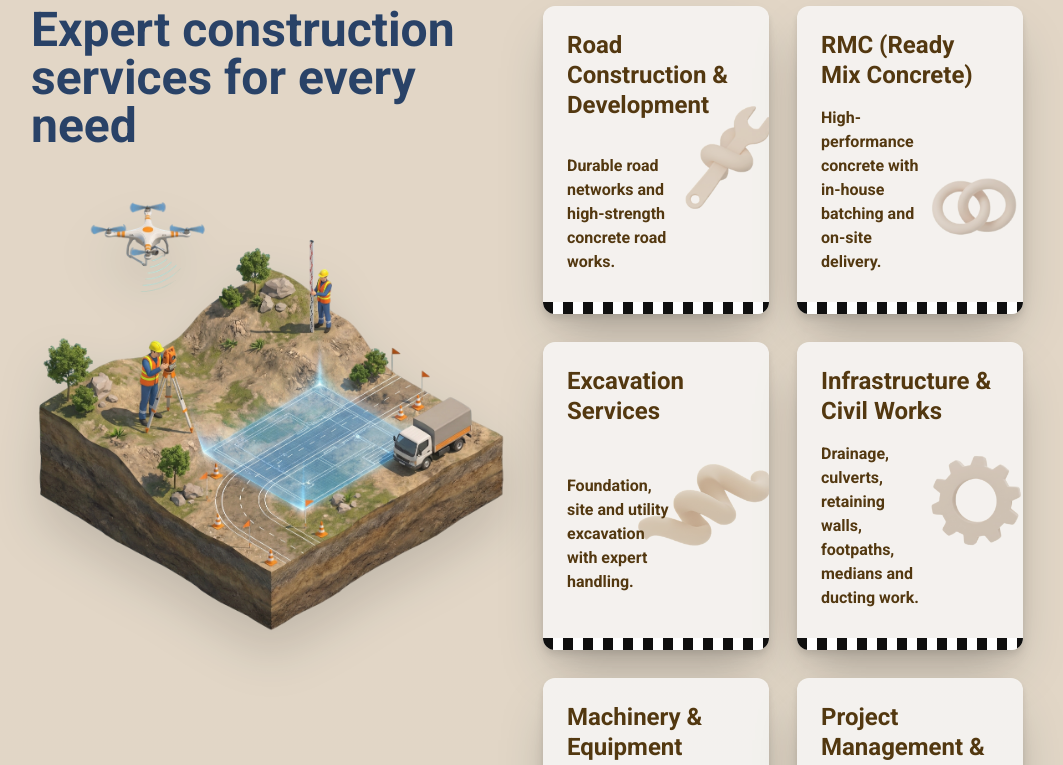
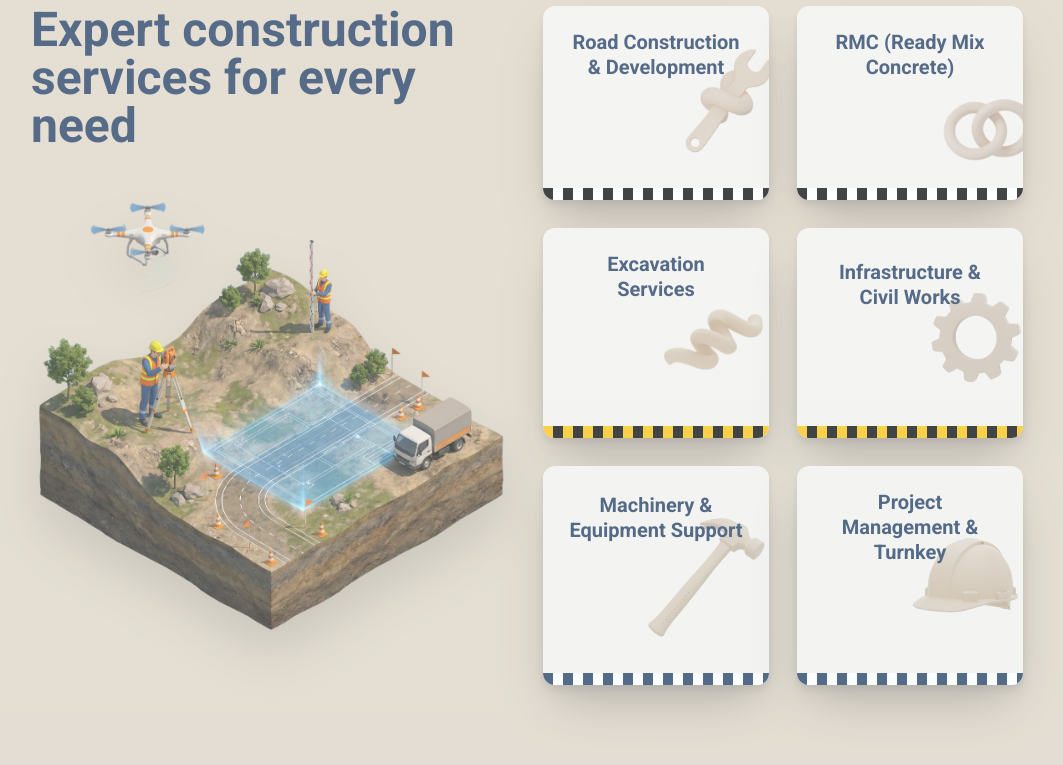
Before and after one commit to AceRyx-Official/Nia_Project, a Next.js app: page / in a window 1280 px wide. Shown: the part 1690-2455 px from the top of the page, without its empty margins (113-1176 px from the left). Built offline with nearby package versions, Linux system fonts and the light colour scheme; a web font is replaced by a local one.

Commit message:
fixed cards

```diff
--- a/components/Services.tsx
+++ b/components/Services.tsx
@@ -47,21 +47,21 @@ export default function Services() {
             <div className="grid grid-cols-1 sm:grid-cols-2 gap-7">
 
               {/* 1. Road Construction & Development */}
-              <div className="relative min-h-[180px] p-6 rounded-xl shadow-2xl drop-shadow-lg bg-[#F4F1ED] overflow-hidden transform hover:scale-[1.07] transition duration-300">
-                <div className="absolute -right-36 top-1/2 -translate-y-1/2 z-0">
+              <div className="group relative min-h-[160px] p-6 rounded-xl shadow-2xl drop-shadow-lg bg-[#F4F1ED] overflow-hidden transform hover:scale-[1.07] transition duration-300">
+                <div className="absolute -right-36 top-1/2 -translate-y-1/2 z-0 transition-all duration-300 group-hover:-right-36">
                   <Image
                     src="/Services/wrench.png"
                     alt="Road Construction"
                     width={384}
                     height={384}
-                    className="w-[28rem] h-[28rem] object-contain opacity-60"
+                    className="w-90 h-90 object-contain opacity-60"
                   />
                 </div>
-                <div className="relative z-10 flex flex-col justify-between h-full text-[#482b01]">
-                  <h4 className="font-bold text-2xl leading-tight mb-4">
+                <div className="relative z-10 flex flex-col h-full text-[#482b01] justify-center items-center group-hover:justify-between group-hover:items-start transition-all duration-300">
+                  <h4 className="font-bold text-xl leading-tight text-[#1B365D] text-center group-hover:text-left group-hover:mb-4 transition-all duration-300">
                     Road Construction & Development
                   </h4>
-                  <span className="text-base font-bold max-w-[60%] mb-4">
+                  <span className="text-sm font-bold max-w-[70%] mb-4 opacity-0 group-hover:opacity-100 transition-opacity duration-300">
                     Durable road networks and high-strength concrete road works.
                   </span>
                 </div>
@@ -70,8 +70,8 @@ export default function Services() {
               </div>
 
               {/* 2. RMC */}
-              <div className="relative min-h-[180px] p-6 rounded-xl shadow-2xl drop-shadow-lg bg-[#F4F1ED] overflow-hidden transform hover:scale-[1.07] transition duration-300">
-                <div className="absolute -right-36 top-2/3 -translate-y-1/2 z-0">
+              <div className="group relative min-h-[160px] p-6 rounded-xl shadow-2xl drop-shadow-lg bg-[#F4F1ED] overflow-hidden transform hover:scale-[1.07] transition duration-300">
+                <div className="absolute -right-44 top-2/3 -translate-y-1/2 z-0 transition-all duration-300 group-hover:-right-44">
                   <Image
                     src="/Services/rings.png"
                     alt="RMC"
@@ -80,11 +80,11 @@ export default function Services() {
                     className="w-[28rem] h-[28rem] object-contain opacity-60"
                   />
                 </div>
-                <div className="relative z-10 flex flex-col justify-between h-full text-[#482b01]">
-                  <h4 className="font-bold text-2xl leading-tight mb-4">
+                <div className="relative z-10 flex flex-col h-full text-[#482b01] justify-center items-center group-hover:justify-between group-hover:items-start transition-all duration-300">
+                  <h4 className="font-bold text-xl leading-tight text-[#1B365D] text-center group-hover:text-left group-hover:mb-4 transition-all duration-300">
                     RMC (Ready Mix Concrete)
                   </h4>
-                  <span className="text-base font-bold max-w-[60%] mb-4">
+                  <span className="text-sm font-bold max-w-[70%] mb-4 opacity-0 group-hover:opacity-100 transition-opacity duration-300">
                     High-performance concrete with in-house batching and on-site delivery.
                   </span>
                 </div>
@@ -93,95 +93,95 @@ export default function Services() {
               </div>
 
               {/* 3. Excavation Services */}
-              <div className="relative min-h-[180px] p-6 rounded-xl shadow-2xl drop-shadow-lg bg-[#F4F1ED] overflow-hidden transform hover:scale-[1.07] transition duration-300">
-                <div className="absolute -right-24 top-1/2 -translate-y-1/2 z-0">
+              <div className="group relative min-h-[160px] p-6 rounded-xl shadow-2xl drop-shadow-lg bg-[#F4F1ED] overflow-hidden transform hover:scale-[1.07] transition duration-300">
+                <div className="absolute -right-16 top-1/2 -translate-y-1/2 z-0 transition-all duration-300 group-hover:-right-16">
                   <Image
                     src="/Services/swirl.png"
                     alt="Excavation"
                     width={384}
                     height={384}
-                    className="w-96 h-96 object-contain opacity-60"
+                    className="w-60 h-60 object-contain opacity-60"
                   />
                 </div>
-                <div className="relative z-10 flex flex-col justify-between h-full text-[#482b01]">
-                  <h4 className="font-bold text-2xl leading-tight mb-4">
+                <div className="relative z-10 flex flex-col h-full text-[#482b01] justify-center items-center group-hover:justify-between group-hover:items-start transition-all duration-300">
+                  <h4 className="font-bold text-xl leading-tight text-[#1B365D] text-center group-hover:text-left group-hover:mb-4 transition-all duration-300">
                     Excavation Services
                   </h4>
-                  <span className="text-base font-bold max-w-[60%] mb-8">
+                  <span className="text-sm font-bold max-w-[70%] mb-8 opacity-0 group-hover:opacity-100 transition-opacity duration-300">
                     Foundation, site and utility excavation with expert handling.
                   </span>
                 </div>
                 {/* Striped strip at base */}
-                <div className="absolute bottom-0 left-0 right-0 h-3 bg-gradient-to-r from-black via-white to-black" style={{backgroundImage: 'repeating-linear-gradient(90deg, black 0px, black 10px, white 10px, white 20px)'}}></div>
+                <div className="absolute bottom-0 left-0 right-0 h-3" style={{backgroundImage: 'repeating-linear-gradient(90deg, #FFC107 0px, #FFC107 10px, black 10px, black 20px)'}}></div>
               </div>
 
               {/* 4. Infrastructure & Civil Works */}
-              <div className="relative min-h-[180px] p-6 rounded-xl shadow-2xl drop-shadow-lg bg-[#F4F1ED] overflow-hidden transform hover:scale-[1.07] transition duration-300">
-                <div className="absolute -right-20 top-2/4 -translate-y-1/2 z-0">
+              <div className="group relative min-h-[160px] p-6 rounded-xl shadow-2xl drop-shadow-lg bg-[#F4F1ED] overflow-hidden transform hover:scale-[1.07] transition duration-300">
+                <div className="absolute -right-20 top-2/4 -translate-y-1/2 z-0 transition-all duration-300 group-hover:-right-20">
                   <Image
                     src="/Services/Gear.png"
                     alt="Infrastructure"
                     width={384}
                     height={384}
-                    className="w-96 h-96 object-contain opacity-60"
+                    className="w-80 h-80 object-contain opacity-60"
                   />
                 </div>
-                <div className="relative z-10 flex flex-col justify-between h-full text-[#482b01]">
-                  <h4 className="font-bold text-2xl leading-tight mb-4">
+                <div className="relative z-10 flex flex-col h-full text-[#482b01] justify-center items-center group-hover:justify-between group-hover:items-start transition-all duration-300">
+                  <h4 className="font-bold text-xl leading-tight text-[#1B365D] text-center group-hover:text-left group-hover:mb-4 transition-all duration-300">
                     Infrastructure & Civil Works
                   </h4>
-                  <span className="text-base font-bold max-w-[60%] mb-4">
+                  <span className="text-sm font-bold max-w-[70%] mb-4 opacity-0 group-hover:opacity-100 transition-opacity duration-300">
                     Drainage, culverts, retaining walls, footpaths, medians and ducting work.
                   </span>
                 </div>
                 {/* Striped strip at base */}
-                <div className="absolute bottom-0 left-0 right-0 h-3 bg-gradient-to-r from-black via-white to-black" style={{backgroundImage: 'repeating-linear-gradient(90deg, black 0px, black 10px, white 10px, white 20px)'}}></div>
+                <div className="absolute bottom-0 left-0 right-0 h-3" style={{backgroundImage: 'repeating-linear-gradient(90deg, #FFC107 0px, #FFC107 10px, black 10px, black 20px)'}}></div>
               </div>
 
               {/* 5. Machinery & Equipment Support */}
-              <div className="relative min-h-[180px] p-6 rounded-xl shadow-2xl drop-shadow-lg bg-[#F4F1ED] overflow-hidden transform hover:scale-[1.07] transition duration-300">
-                <div className="absolute -right-24 top-1/2 -translate-y-1/2 z-0">
+              <div className="group relative min-h-[160px] p-6 rounded-xl shadow-2xl drop-shadow-lg bg-[#F4F1ED] overflow-hidden transform hover:scale-[1.07] transition duration-300">
+                <div className="absolute -right-20 top-1/2 -translate-y-1/2 z-0 transition-all duration-300 group-hover:-right-20">
                   <Image
                     src="/Services/hammer.png"
                     alt="Machinery"
                     width={384}
                     height={384}
-                    className="w-96 h-96 object-contain opacity-60"
+                    className="w-72 h-72 object-contain opacity-60"
                   />
                 </div>
-                <div className="relative z-10 flex flex-col justify-between h-full text-[#482b01]">
-                  <h4 className="font-bold text-2xl leading-tight mb-4">
+                <div className="relative z-10 flex flex-col h-full text-[#482b01] justify-center items-center group-hover:justify-between group-hover:items-start transition-all duration-300">
+                  <h4 className="font-bold text-xl leading-tight text-[#1B365D] text-center group-hover:text-left group-hover:mb-4 transition-all duration-300">
                     Machinery & Equipment Support
                   </h4>
-                  <span className="text-base font-bold max-w-[60%] mb-4">
+                  <span className="text-sm font-bold max-w-[70%] mb-4 opacity-0 group-hover:opacity-100 transition-opacity duration-300">
                     Fleet of excavators, rollers, pavers, graders and on-site mechanical support.
                   </span>
                 </div>
                 {/* Striped strip at base */}
-                <div className="absolute bottom-0 left-0 right-0 h-3 bg-gradient-to-r from-black via-white to-black" style={{backgroundImage: 'repeating-linear-gradient(90deg, black 0px, black 10px, white 10px, white 20px)'}}></div>
+                <div className="absolute bottom-0 left-0 right-0 h-3" style={{backgroundImage: 'repeating-linear-gradient(90deg, #1B365D 0px, #1B365D 10px, white 10px, white 20px)'}}></div>
               </div>
 
               {/* 6. Project Management & Turnkey */}
-              <div className="relative min-h-[180px] p-6 rounded-xl shadow-2xl drop-shadow-lg bg-[#F4F1ED] overflow-hidden transform hover:scale-[1.07] transition duration-300">
-                <div className="absolute -right-12 top-1/2 -translate-y-1/2 z-0">
+              <div className="group relative min-h-[160px] p-6 rounded-xl shadow-2xl drop-shadow-lg bg-[#F4F1ED] overflow-hidden transform hover:scale-[1.07] transition duration-300">
+                <div className="absolute -right-12 top-1/2 -translate-y-1/2 z-0 transition-all duration-300 group-hover:-right-12">
                   <Image
                     src="/Services/helmet.png"
                     alt="Project Management"
                     width={384}
                     height={384}
-                    className="w-96 h-96 object-contain opacity-60"
+                    className="w-80 h-80 object-contain opacity-60"
                   />
                 </div>
-                <div className="relative z-10 flex flex-col justify-between h-full text-[#482b01]">
-                  <h4 className="font-bold text-2xl leading-tight mb-4">
+                <div className="relative z-10 flex flex-col h-full text-[#482b01] justify-center items-center group-hover:justify-between group-hover:items-start transition-all duration-300">
+                  <h4 className="font-bold text-xl leading-tight text-[#1B365D] text-center group-hover:text-left group-hover:mb-4 transition-all duration-300">
                     Project Management & Turnkey
                   </h4>
-                  <span className="text-base font-bold max-w-[60%] mb-4">
+                  <span className="text-sm font-bold max-w-[70%] mb-4 opacity-0 group-hover:opacity-100 transition-opacity duration-300">
                     End-to-end turnkey execution with safety, quality and planned delivery.
                   </span>
                 </div>
                 {/* Striped strip at base */}
-                <div className="absolute bottom-0 left-0 right-0 h-3 bg-gradient-to-r from-black via-white to-black" style={{backgroundImage: 'repeating-linear-gradient(90deg, black 0px, black 10px, white 10px, white 20px)'}}></div>
+                <div className="absolute bottom-0 left-0 right-0 h-3" style={{backgroundImage: 'repeating-linear-gradient(90deg, #1B365D 0px, #1B365D 10px, white 10px, white 20px)'}}></div>
               </div>
 
             </div>
```
